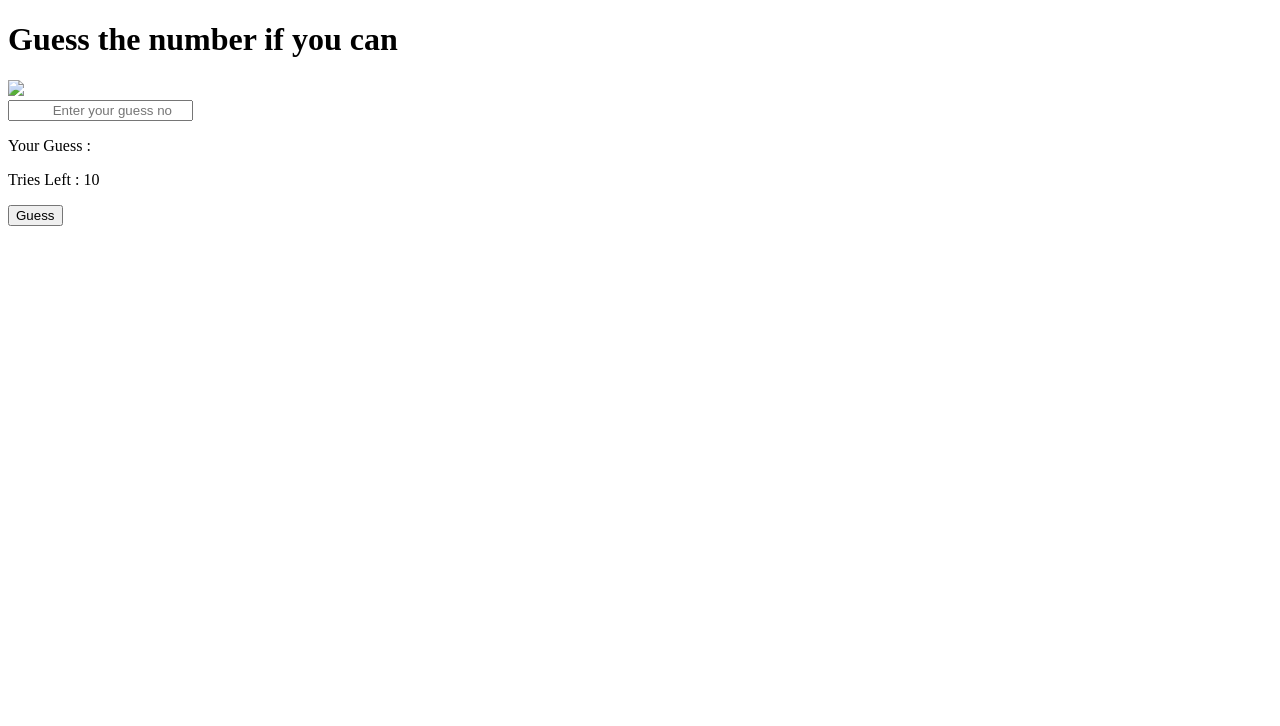
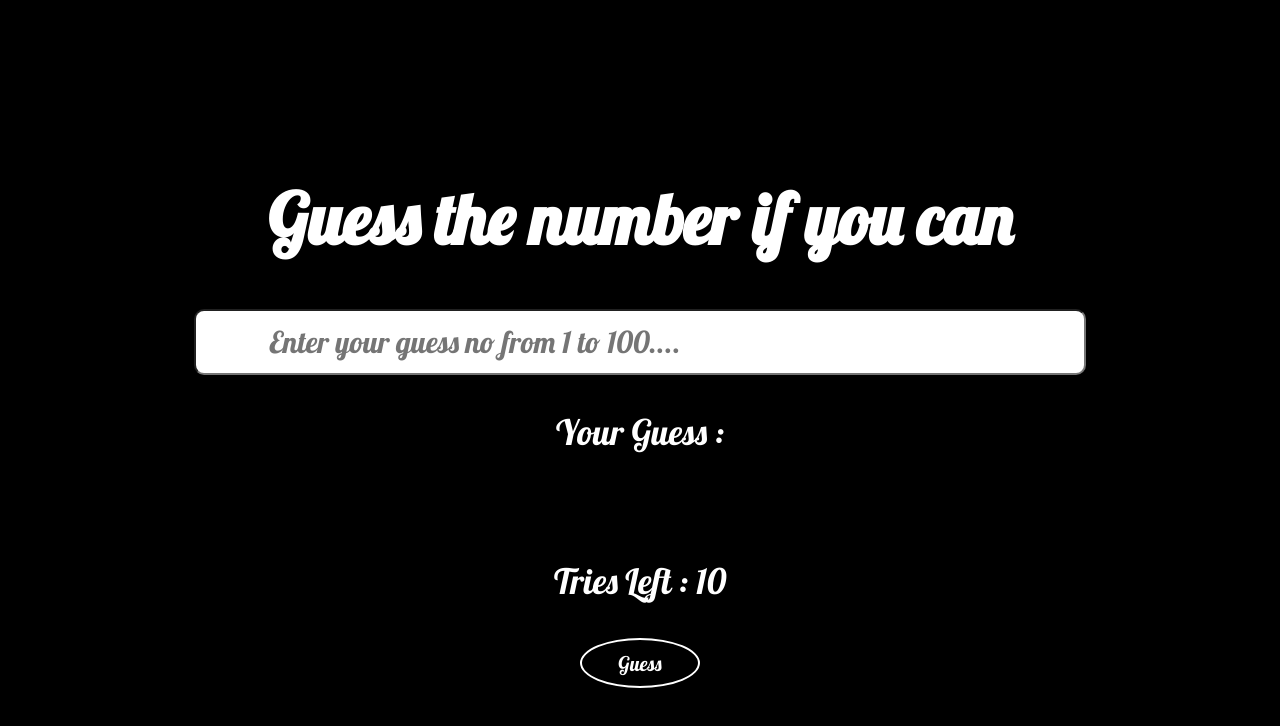
Before and after one commit to injal123/Guess-The-Number, a plain HTML site: page index.html in a window 1280 px wide. Drawn offline with Linux system fonts and the light colour scheme; the site is published under a folder, as on GitHub Pages, so addresses that start at the root find nothing; a web font is replaced by a local one.

Commit message:
Moved index.html to root for Github Pages

```diff
--- a/index/index.html
+++ b/index.html
@@ -5,7 +5,7 @@
     <meta name="viewport" content="width=device-width, initial-scale=1.0">
     <title>Guessing the number Game</title>
 
-    <link rel="stylesheet" href="/style/style.css" >
+    <link rel="stylesheet" href="style/style.css" >
 </head>
 
 
@@ -19,7 +19,7 @@
         <h1>Guess the number if you can</h1>
 
         <div id="photo">
-            <img src="/assets/congrats.webp" >
+            <img src="assets/congrats.webp" >
         </div>
 
 
@@ -60,7 +60,7 @@
 
 
 
-    <script src="/script/script.js"> </script>
+    <script src="script/script.js"> </script>
 </body>
 
 
```
Also changed, not shown: 1 other file.
